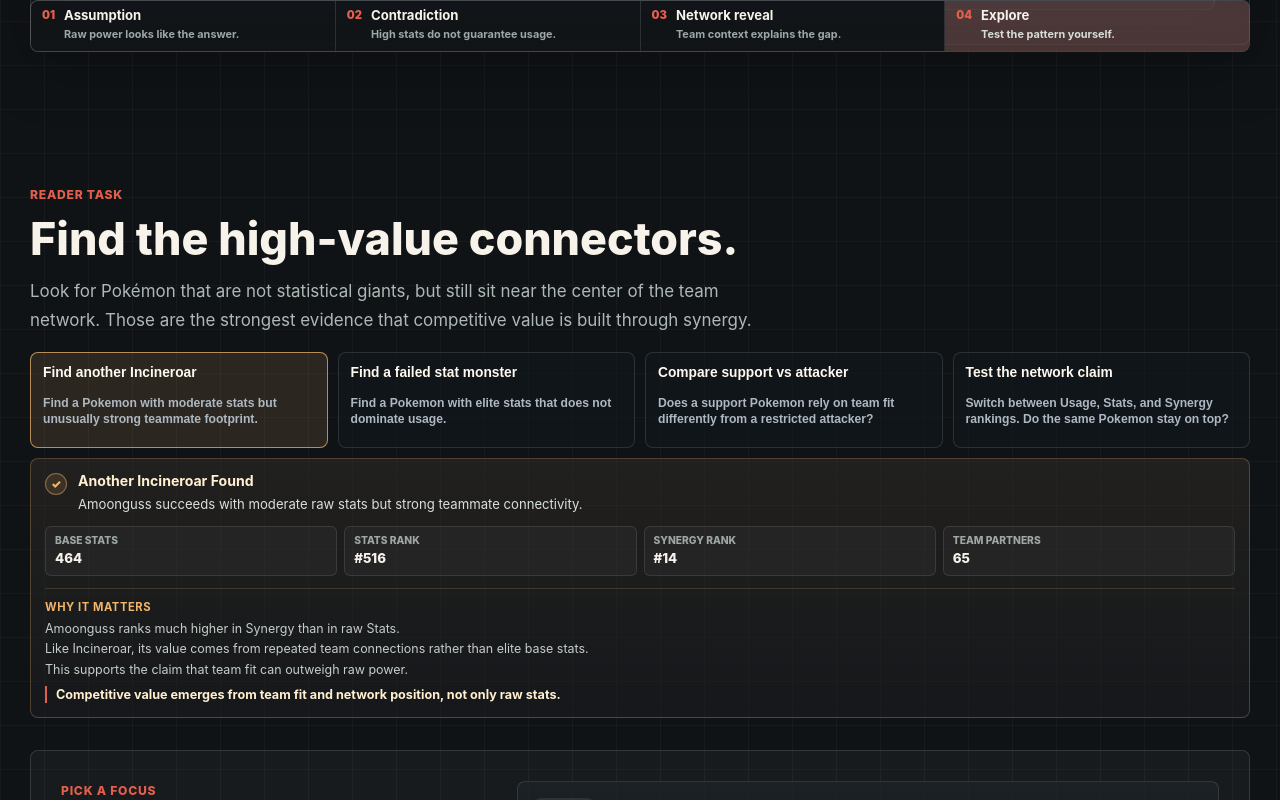
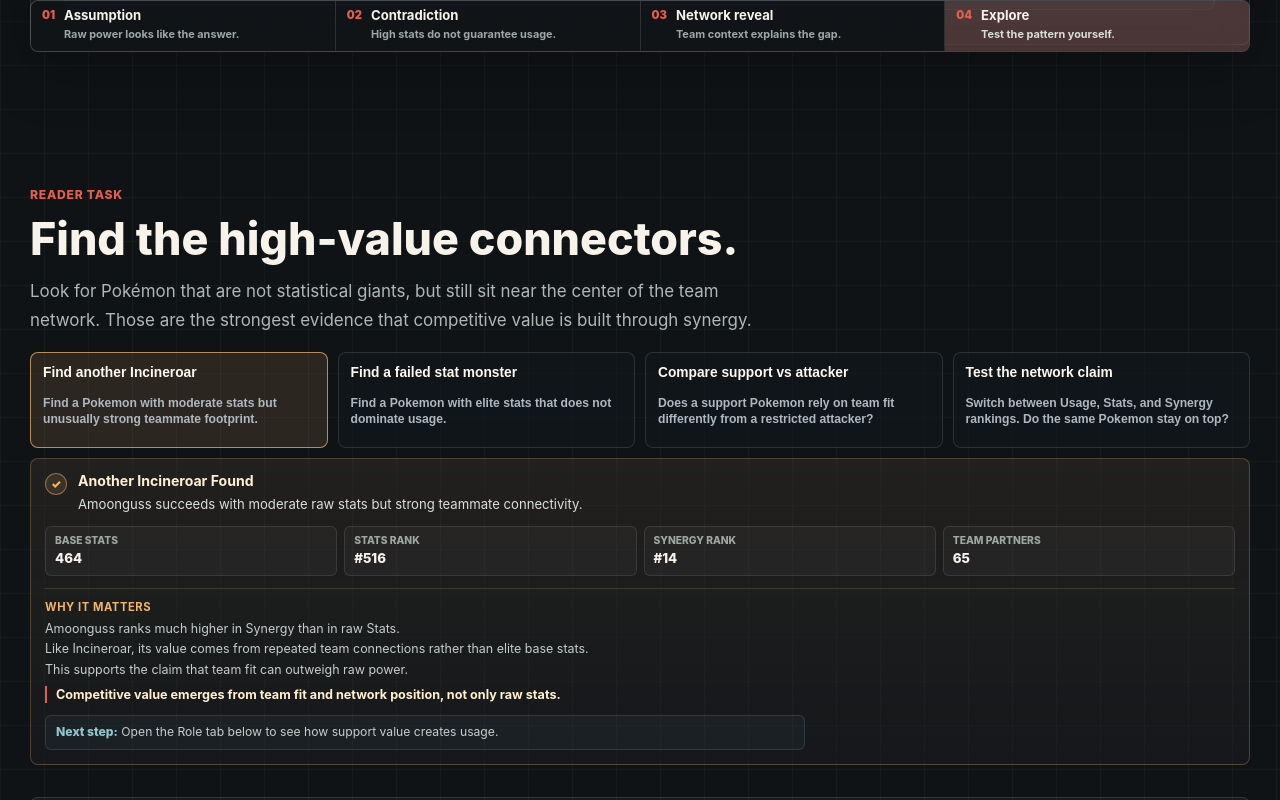
Before and after one commit to MaxCDX/ECS_163_final_team_13, a React (Vite) app: page / in a window 1280 px wide. Both pictures are taken after a click on the button 178 px from the left and 4233 px from the top of the page. Shown: the part 3719-4519 px from the top of the page. Built offline with nearby package versions, Linux system fonts and the light colour scheme; grey boxes are pictures that could not be loaded.

Commit message:
Add mission next steps

```diff
--- a/src/App.jsx
+++ b/src/App.jsx
@@ -170,6 +170,7 @@
         "Like Incineroar, its value comes from repeated team connections rather than elite base stats.",
         "This supports the claim that team fit can outweigh raw power.",
       ],
+      nextStep: "Open the Role tab below to see how support value creates usage.",
     },
   ],
   [
@@ -182,6 +183,7 @@
         "Zamazenta's raw stats are among the highest in the dataset, yet its usage remains near the bottom.",
         "This demonstrates that power alone does not guarantee competitive success.",
       ],
+      nextStep: "Compare Stats and Synergy rankings to see why raw power is not enough.",
     },
   ],
   [
@@ -196,6 +198,7 @@
         "Incineroar reaches similar network importance through positioning, support, and repeated teammate value.",
         "Competitive value can come from team fit as well as individual power.",
       ],
+      nextStep: "Inspect Team Core to see which teammates reinforce Zacian's success.",
     },
   ],
   [
@@ -208,6 +211,7 @@
         "A Pokémon can rank highly in Synergy while sitting far lower in raw Stats.",
         "The difference reveals value that is visible in network position but missed by base stat total.",
       ],
+      nextStep: "Open the Evidence tab to connect ranking differences to build and teammate signals.",
     },
   ],
 ]);
@@ -1189,6 +1193,9 @@
         ))}
         <strong>Competitive value emerges from team fit and network position, not only raw stats.</strong>
       </div>
+      <p className="mission-next-step">
+        <strong>Next step:</strong> {insight.nextStep}
+      </p>
     </section>
   );
 }
--- a/src/styles.css
+++ b/src/styles.css
@@ -766,6 +766,22 @@
   line-height: 1.38;
 }
 
+.mission-next-step {
+  margin: 12px 0 0;
+  border: 1px solid rgba(106, 174, 178, 0.2);
+  border-radius: 6px;
+  padding: 8px 10px;
+  background: rgba(106, 174, 178, 0.06);
+  color: #c5ceca;
+  font-size: 0.76rem;
+  line-height: 1.38;
+}
+
+.mission-next-step strong {
+  color: #8fc8cb;
+  font-weight: 850;
+}
+
 .picker-copy p:last-child {
   margin-bottom: 0;
 }
```
